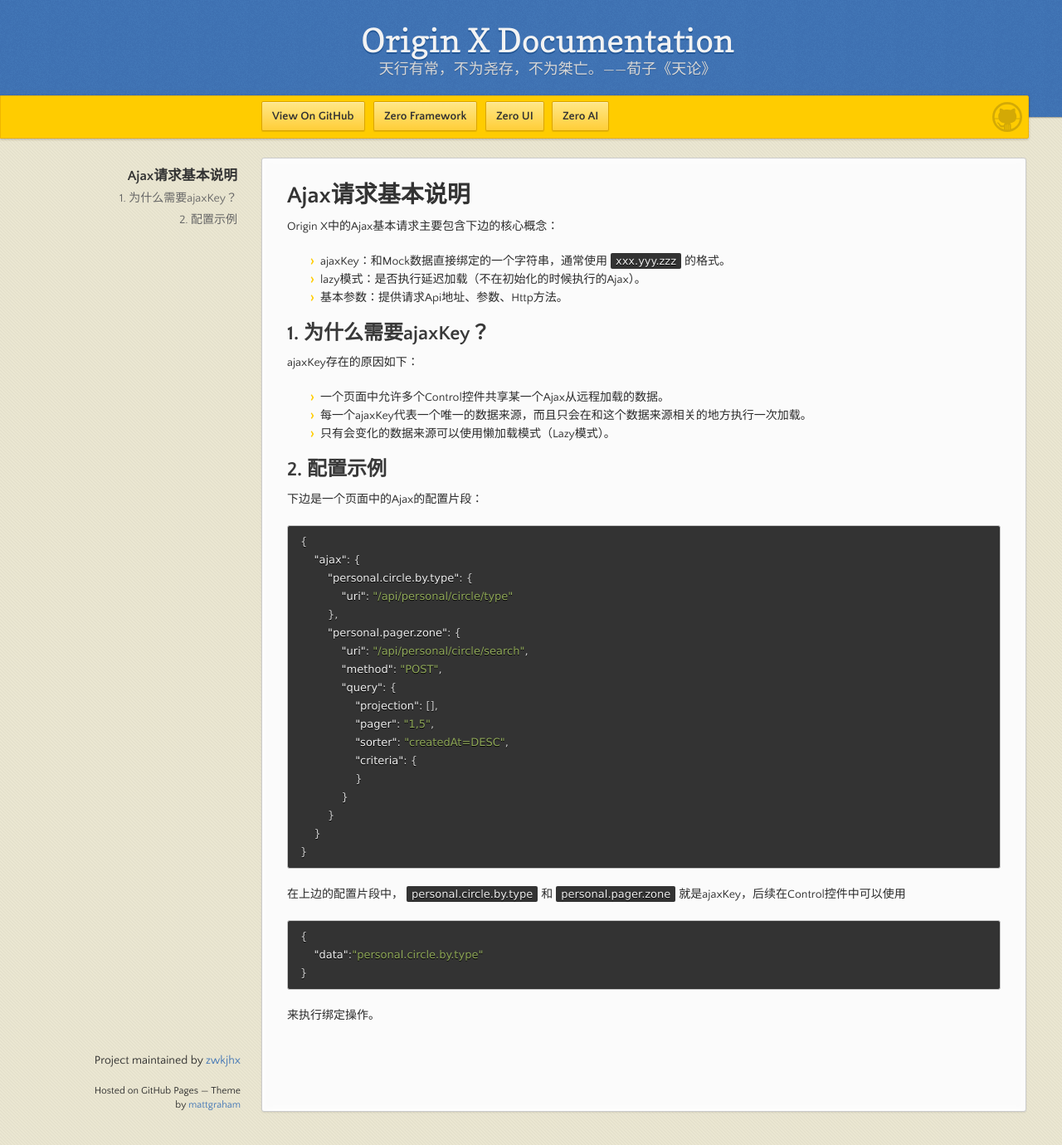
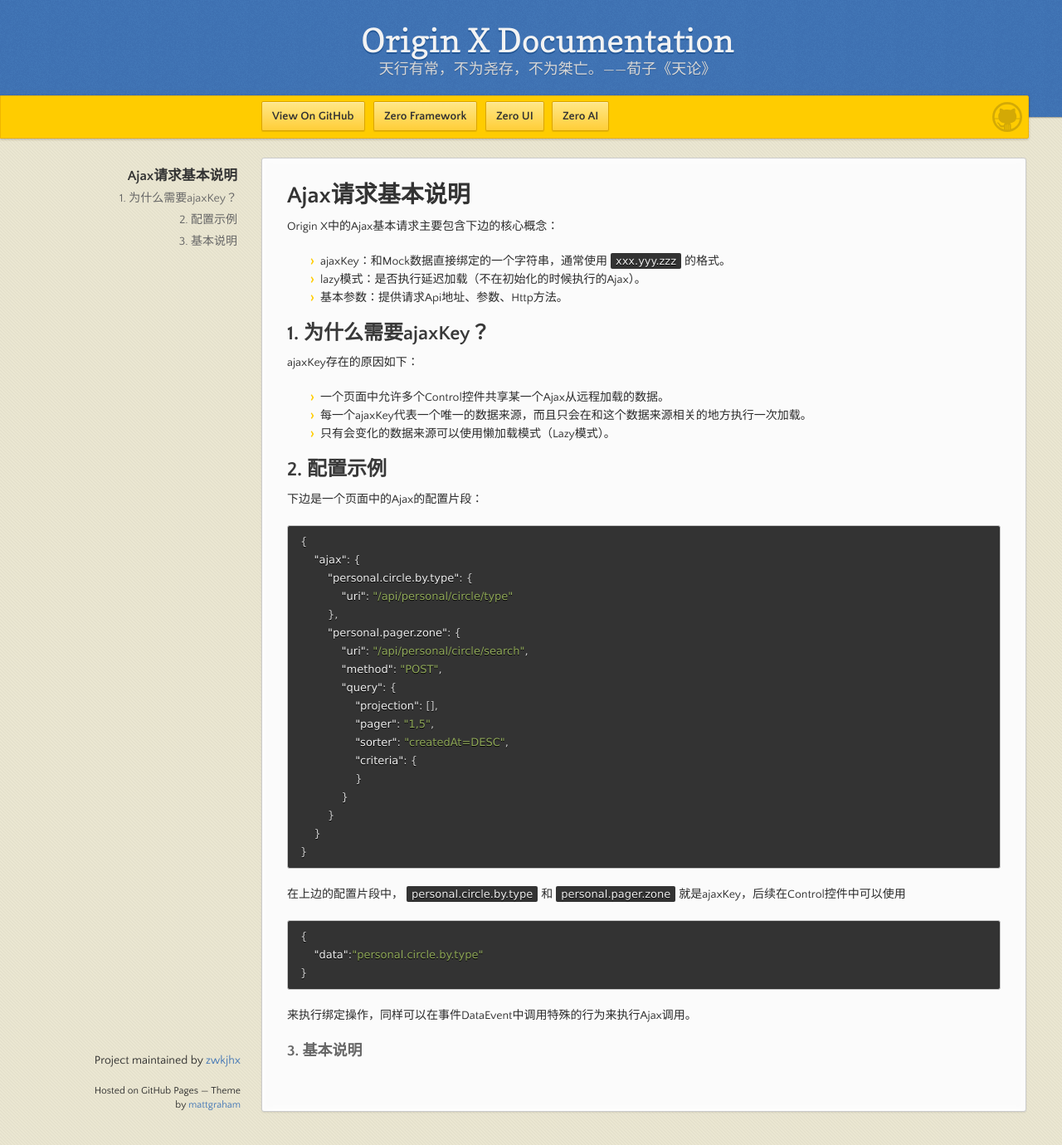
Before and after one commit to zwkjhx/ox-doc, a Jekyll site: the page built from specification/3-origin-xgui-fan/spo-006-ajaxqing-qiu-ji-ben-shuo-ming.md, in a window 1280 px wide and 1380 px high. Shown: the whole window at 83% size. Built offline with Jekyll 4.4.1, drawn with Linux system fonts in a browser that asks for light colours; our own code applies the rules of GitHub Pages for plain Markdown files.

Commit message:
Updates specification/3-origin-xgui-fan/spo-006-ajaxqing-qiu-ji-ben-shuo-ming.md
Auto commit by GitBook Editor

````diff
--- a/specification/3-origin-xgui-fan/spo-006-ajaxqing-qiu-ji-ben-shuo-ming.md
+++ b/specification/3-origin-xgui-fan/spo-006-ajaxqing-qiu-ji-ben-shuo-ming.md
@@ -47,4 +47,6 @@ ajaxKey存在的原因如下：
 }
 ```
 
-来执行绑定操作。
+来执行绑定操作，同样可以在事件DataEvent中调用特殊的行为来执行Ajax调用。
+
+### 3. 基本说明
````
